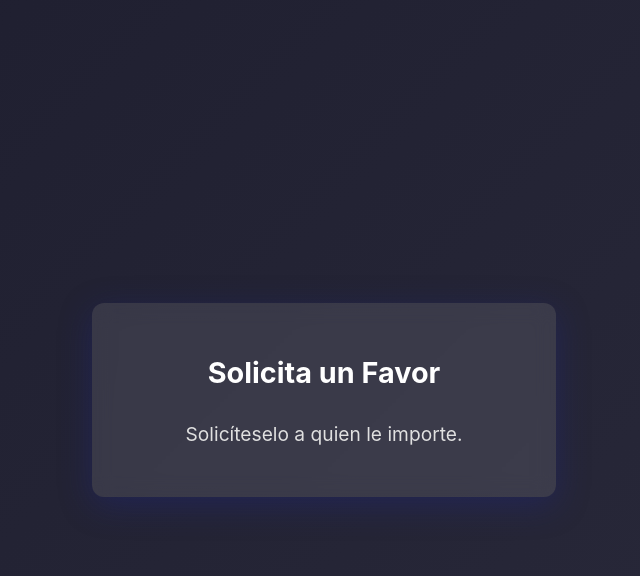
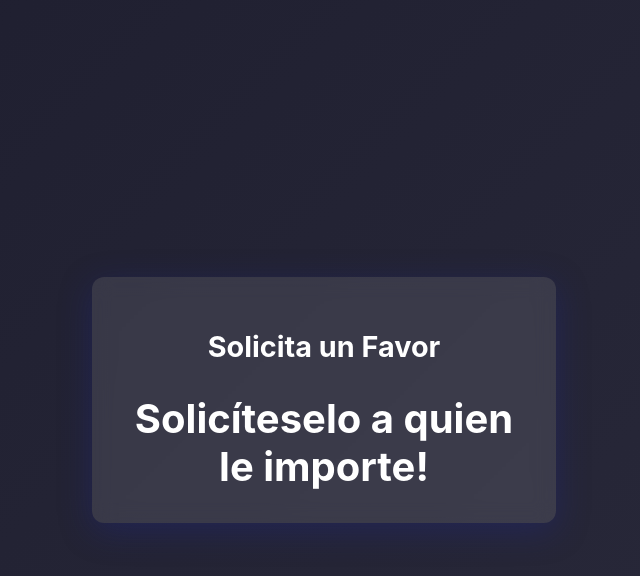
Before and after one commit to ustadra/solicitud-de-favores, a plain HTML site: page index.html in a window 1280 px wide. Both pictures are taken after typing "Sample", "Sample" into the empty fields and a click on the button "Enviar". Shown: the whole page, without its empty margins (316-956 px from the left). Drawn offline with Linux system fonts and the light colour scheme.

Commit message:
Add files via upload

```diff
--- a/index.html
+++ b/index.html
@@ -1,11 +1,13 @@
 <!DOCTYPE html>
 <html lang="es">
+
 <head>
     <meta charset="UTF-8" />
     <meta name="viewport" content="width=device-width, initial-scale=1.0" />
     <title>Solicita un Favor</title>
     <link rel="stylesheet" href="style.css" />
 </head>
+
 <body>
     <div class="container">
         <h1>Solicita un Favor</h1>
@@ -19,9 +21,10 @@
             <button type="submit">Enviar</button>
         </form>
         <div id="response" class="hidden">
-            <p>Solicíteselo a quien le importe.</p>
+            <p>Solicíteselo a quien le importe!</p>
         </div>
     </div>
     <script src="script.js"></script>
 </body>
+
 </html>
--- a/style.css
+++ b/style.css
@@ -34,7 +34,8 @@ label {
   font-weight: 500;
 }
 
-input, textarea {
+input,
+textarea {
   width: 100%;
   padding: 0.5rem;
   margin-top: 0.3rem;
@@ -68,6 +69,15 @@ button:hover {
 
 #response {
   text-align: center;
-  font-size: 1.2rem;
   margin-top: 2rem;
 }
+
+#response p {
+  font-size: 2.5rem;
+  font-weight: 700;
+  color: #ff6b6b;
+  /* Exploring a punchy color or keeping white? Let's use accent color or white. */
+  color: #fff;
+  margin: 0;
+  line-height: 1.2;
+}
```
